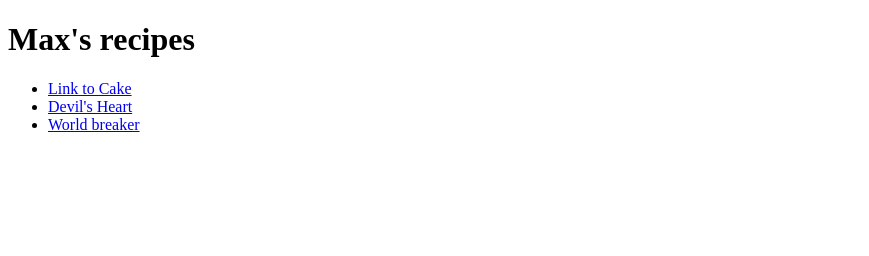
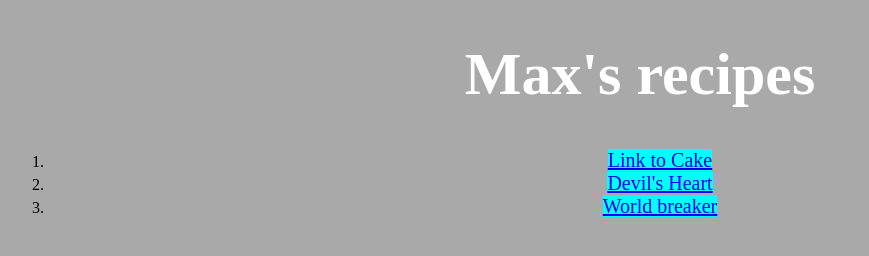
Before and after one commit to Max4king/odin-recipes2, a plain HTML site: page index.html in a window 1280 px wide. Shown: the whole page, without its empty margins (0-869 px from the left). Drawn offline with Linux system fonts and the light colour scheme.

Commit message:
adding style and chaning unordered to ordered list

```diff
--- a/index.html
+++ b/index.html
@@ -9,11 +9,11 @@
         <div class="heading">
         <h1>Max's recipes</h1>
     </div>
-        <ul>
+        <ol>
             <li><a href="recipes/cake.html">Link to Cake</a></li>
             <li><a href="recipes/devil heart.html">Devil's Heart</a></li>
             <li><a href="recipes/world-breaker.html">World breaker</a></li>
-        </ul>
+        </ol>
     </div>
 </body>
 </html>
--- a/style.css
+++ b/style.css
@@ -1,4 +1,14 @@
-img {
-    height: auto;
-    width: 500px;
+body {
+    background-color: darkgray;
+    text-align: center;
 }
+
+.main-content .heading {
+    color: white;
+    font-size: 30px;
+}
+
+a {
+    font-size: 20px;
+    background-color: aqua;
+}
```
